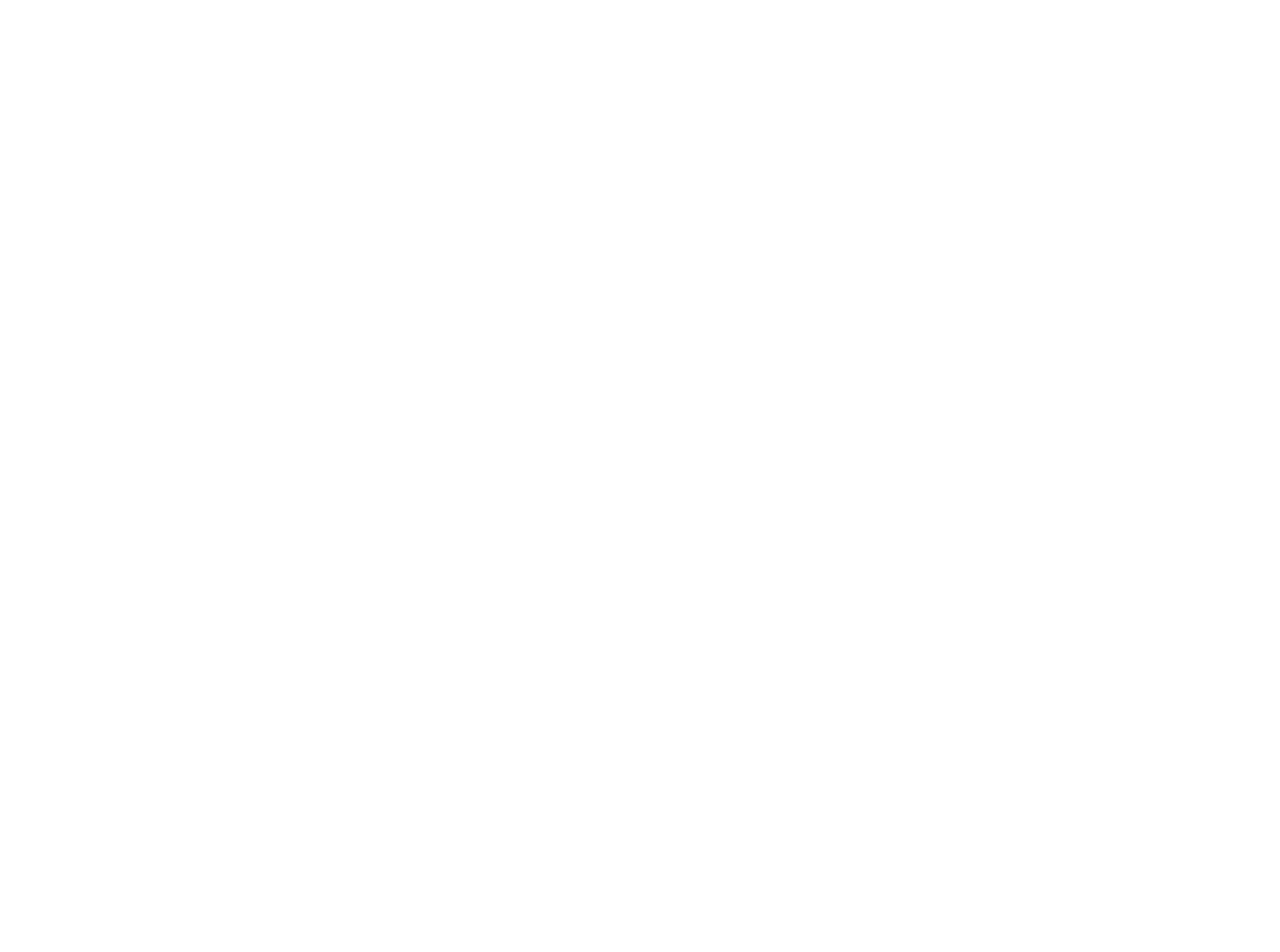
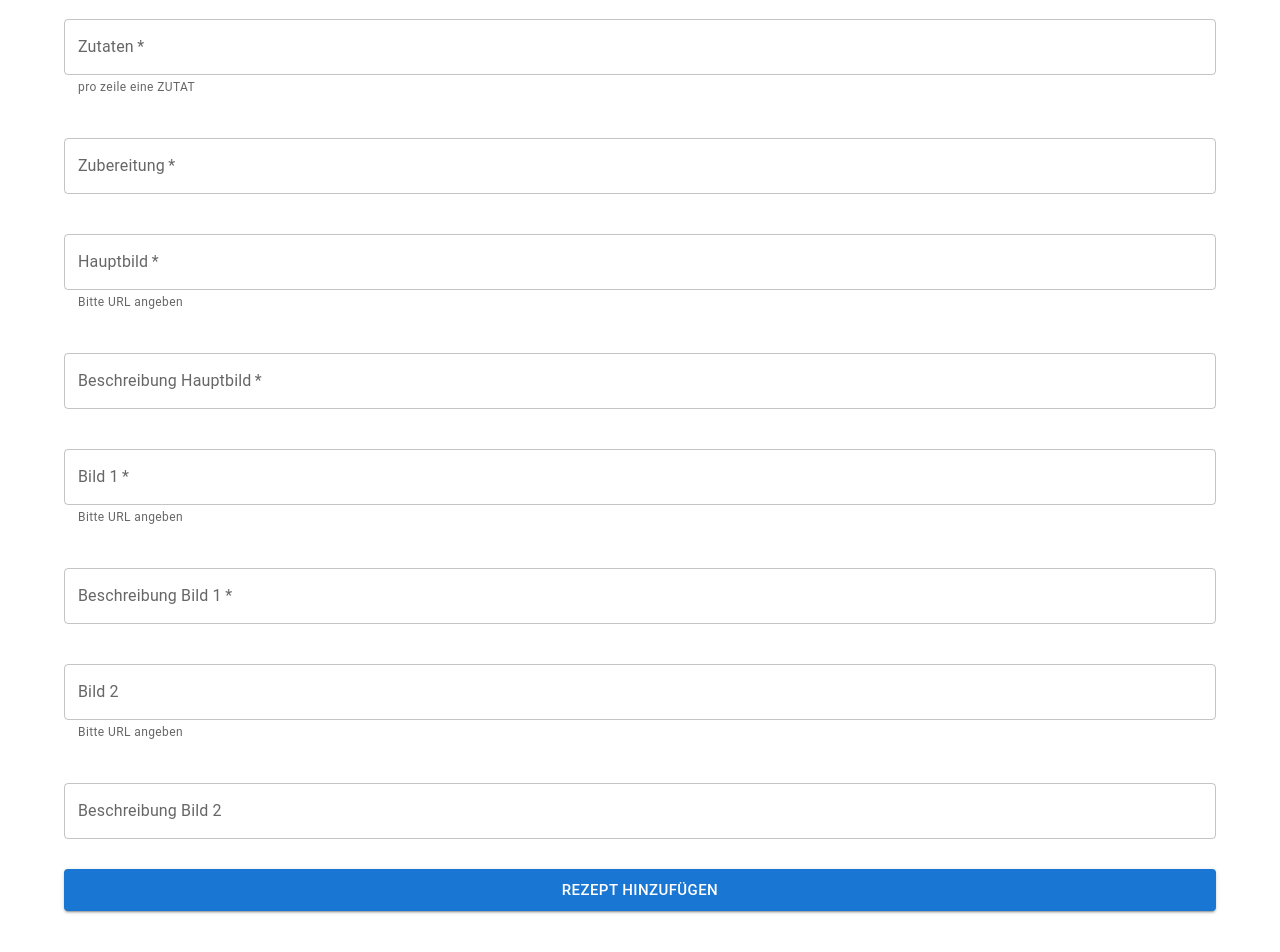
Before and after one commit to JoniJo06/cookbook-v2, a React (Create React App) app: page /create-recipe in a window 1280 px wide. Before the commit this address had no page. Shown: the part 180-1132 px from the top of the page. Before the commit the page ends 800 px from the top, so only its background shows below. Built offline with nearby package versions, Linux system fonts and the light colour scheme.

Commit message:
neuer commit

```diff
--- /dev/null
+++ b/src/Components/CreateRecipe.jsx
@@ -0,0 +1,155 @@
+import "./../index.css";
+import Header from "./Header.jsx";
+import Footer from "./Footer";
+import { Container, TextField, Stack, Button } from "@mui/material";
+import axios from "axios";
+import { useState } from "react";
+
+const CreateRecipe = () => {
+  const [values, setValues] = useState([
+    { id: "title", value: "" },
+    { id: "ingredients", value: "" },
+    { id: "instructions", value: "" },
+    { id: "home_picture", value: "" },
+    { id: "home_picture_alt", value: "" },
+    { id: "picture_one", value: "" },
+    { id: "picture_one_alt", value: "" },
+    { id: "picture_two", value: "" },
+    { id: "picture_two_alt", value: "" },
+  ]);
+  const handleSubmit = (e) => {
+    e.preventDefault();
+    axios
+      .post("http://localhost:4001/recipes", {
+        title: values[0].value,
+        ingredients: values[1].value,
+        instructions: values[2].value,
+        home_picture: values[3].value,
+        home_picture_alt: values[4].value,
+        picture_one: values[5].value,
+        picture_one_alt: values[6].value,
+        picture_two: values[7].value,
+        picture_two_alt: values[8].value,
+      })
+      .then((res) => alert("Rezept erfolgreich hinzugefügt"))
+      .catch((err) => console.error(err));
+    for (let i = 0; i < values.length; i++) console.log(values[i].value);
+  };
+
+  const handleChange = (e) => {
+    const itemId = e.target.id;
+    const itemValue = e.target.value;
+    setValues(
+      values.map((value) => {
+        return value.id === itemId ? { ...value, value: itemValue } : value;
+      })
+    );
+  };
+  return (
+    <>
+      <header>
+        <Header />
+      </header>
+      <main className="CreateRecipe">
+        <Container>
+          <form onSubmit={handleSubmit}>
+            <Stack spacing={5} justifyContent="center">
+              <TextField
+                onChange={handleChange}
+                className="text"
+                color="secondary"
+                required
+                id="title"
+                label="Titel"
+                value={values[0].value}
+              />
+
+              <TextField
+                onChange={handleChange}
+                color="secondary"
+                required
+                multiline
+                id="ingredients"
+                label="Zutaten"
+                helperText="pro zeile eine ZUTAT"
+                value={values[1].value}
+              />
+              <TextField
+                onChange={handleChange}
+                color="secondary"
+                required
+                multiline
+                id="instructions"
+                label="Zubereitung"
+                value={values[2].value}
+              />
+              <TextField
+                onChange={handleChange}
+                color="secondary"
+                required
+                id="home_picture"
+                label="Hauptbild"
+                helperText="Bitte URL angeben"
+                value={values[3].value}
+              />
+              <TextField
+                onChange={handleChange}
+                color="secondary"
+                required
+                id="home_picture_alt"
+                label="Beschreibung Hauptbild"
+                value={values[4].value}
+              />
+              <TextField
+                onChange={handleChange}
+                color="secondary"
+                required
+                id="picture_one"
+                label="Bild 1"
+                helperText="Bitte URL angeben"
+                value={values[5].value}
+              />
+              <TextField
+                onChange={handleChange}
+                color="secondary"
+                required
+                id="picture_one_alt"
+                label="Beschreibung Bild 1"
+                value={values[6].value}
+              />
+              <TextField
+                onChange={handleChange}
+                color="secondary"
+                id="picture_two"
+                label="Bild 2"
+                helperText="Bitte URL angeben"
+                value={values[7].value}
+              />
+              <TextField
+                onChange={handleChange}
+                color="secondary"
+                id="picture_two_alt"
+                label="Beschreibung Bild 2"
+                value={values[8].value}
+              />
+            </Stack>
+            <Button
+              style={{ margin: "2em 0" }}
+              variant="contained"
+              type="submit"
+              fullWidth
+              size="large"
+            >
+              Rezept hinzufügen
+            </Button>
+          </form>
+        </Container>
+      </main>
+      <footer>
+        <Footer />
+      </footer>
+    </>
+  );
+};
+
+export default CreateRecipe;
--- a/src/Components/HomePage.jsx
+++ b/src/Components/HomePage.jsx
@@ -2,10 +2,11 @@
 
 import RecipeCard from "./RecipeCard";
 import { useState, useEffect } from "react";
-import { Grid, Box, Container, CircularProgress } from "@mui/material";
+import { Grid, Box, Container, CircularProgress, Button } from "@mui/material";
 import Header from "./Header";
 import Footer from "./Footer";
 import axios from "axios";
+import { Link } from "react-router-dom";
 
 import "./../index.css";
 
@@ -47,6 +48,9 @@
               )}
             </Grid>
           </Box>
+          <Link style={{textDecoration: 'none'}} to="create-recipe">
+            <Button  variant='contained'>Rezept hinzufügen</Button>
+          </Link>
         </main>
       </Container>
       <footer>
--- a/src/Components/NavigationDefinition.jsx
+++ b/src/Components/NavigationDefinition.jsx
@@ -3,6 +3,7 @@
 import { Routes, Route } from 'react-router-dom';
 import HomePage from './HomePage';
 import Recipes from './Recipes';
+import CreateRecipe from './CreateRecipe';
 
 const NavigationDefinition = () => {
 	return (
@@ -10,6 +11,7 @@
 			<Routes>
 				<Route path='/' element={<HomePage />} />
 				<Route path='recipes/:id' element={<Recipes />} />
+				<Route path='create-recipe' element={<CreateRecipe />} />
 			</Routes>
 		</div>
 	);
--- a/src/Components/Recipes.jsx
+++ b/src/Components/Recipes.jsx
@@ -24,7 +24,7 @@
       setIsLoading(false);
     };
     fetchData();
-  }, []);
+  }, [id]);
 
   return (
     <>
@@ -41,17 +41,18 @@
             )}
           </div>
           <h3>Zutaten</h3>
-          {recipe.ingredients.split("\r\n").map((el, i) => {
+          {recipe.ingredients.split("\n").map((el, i) => {
             // console.log(el)
             return <p key={i}>{el}</p>;
           })}
 
           <h3> Zubereitung</h3>
-          {recipe.instructions.split("\r\n").map((el, i) => {
+          {recipe.instructions.split("\n").map((el, i) => {
             return (
-              <div key={i} dangerouslySetInnerHTML={{ __html: el + '<br/>' }}>
-
-              </div>
+              <div
+                key={i}
+                dangerouslySetInnerHTML={{ __html: el + "<br/>" }}
+              ></div>
             );
           })}
         </Container>
--- a/src/index.css
+++ b/src/index.css
@@ -1,7 +1,7 @@
 /** @format */
-:root{
+:root {
   --color-1: rgba(76, 163, 151, 1);
-  --color-2:rgba(205, 191, 20, 1);
+  --color-2: rgba(205, 191, 20, 1);
   --color-3: rgba(0, 212, 255, 1);
 }
 * {
@@ -50,8 +50,8 @@
   background: -webkit-linear-gradient(
     90deg,
     var(--color-1) 0%,
-    var(--color-2)46%,
-    var(--color-3)100%
+    var(--color-2) 46%,
+    var(--color-3) 100%
   );
   background: linear-gradient(
     90deg,
@@ -74,7 +74,7 @@
   );
   background: -webkit-linear-gradient(
     90deg,
-    var(--color-1)0%,
+    var(--color-1) 0%,
     var(--color-2) 46%,
     var(--color-3) 100%
   );
@@ -88,7 +88,7 @@
   font-variant: small-caps;
   padding-bottom: 1em;
   padding-top: 1em;
-  }
+}
 
 .recipeHeader {
   text-align: center;
@@ -114,3 +114,7 @@
   justify-content: space-around;
   margin-top: 1em;
 }
+
+.CreateRecipe {
+  margin-top: 2em;
+}
```
Also changed, not shown: src/Components/RecipeCard.jsx (indentation only).
